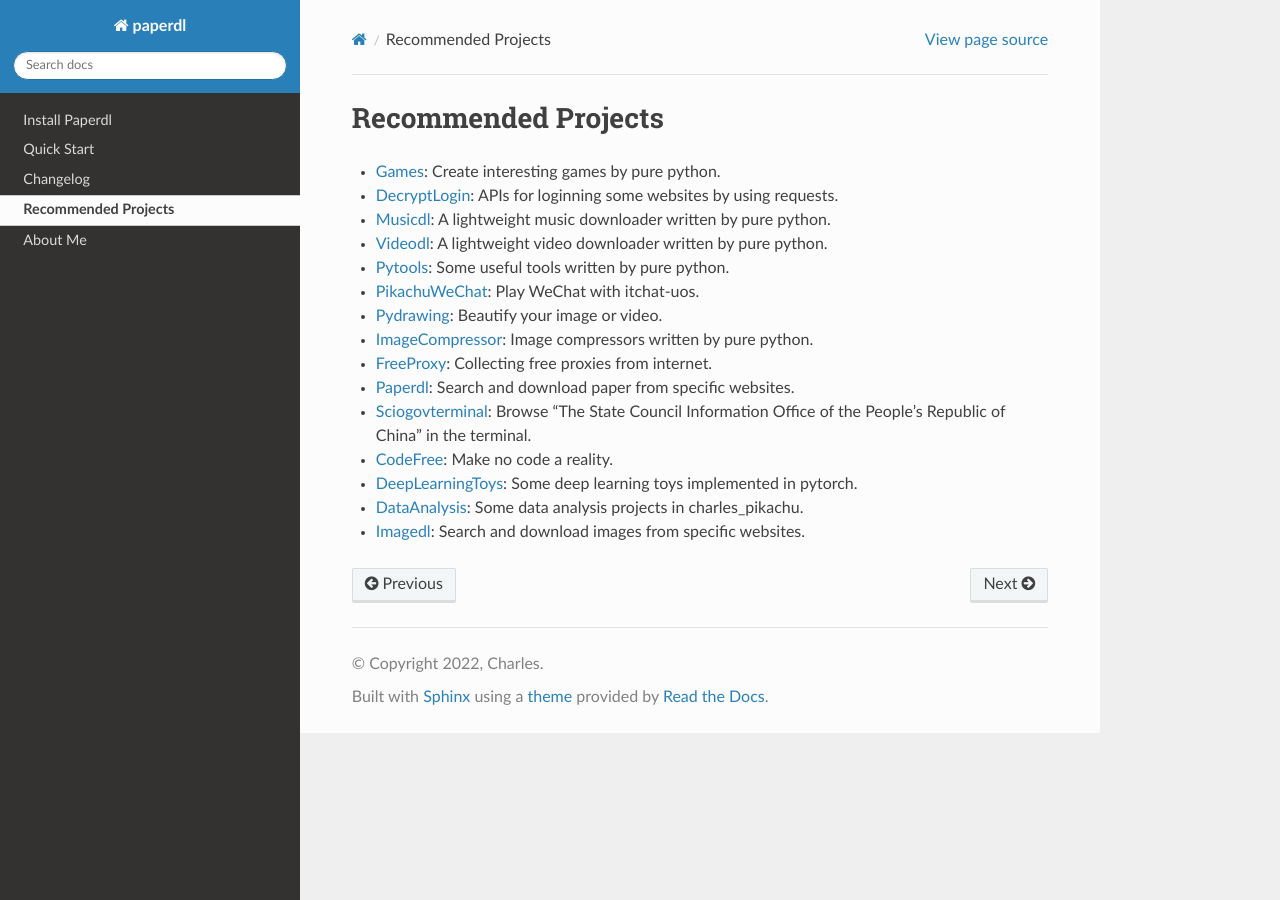
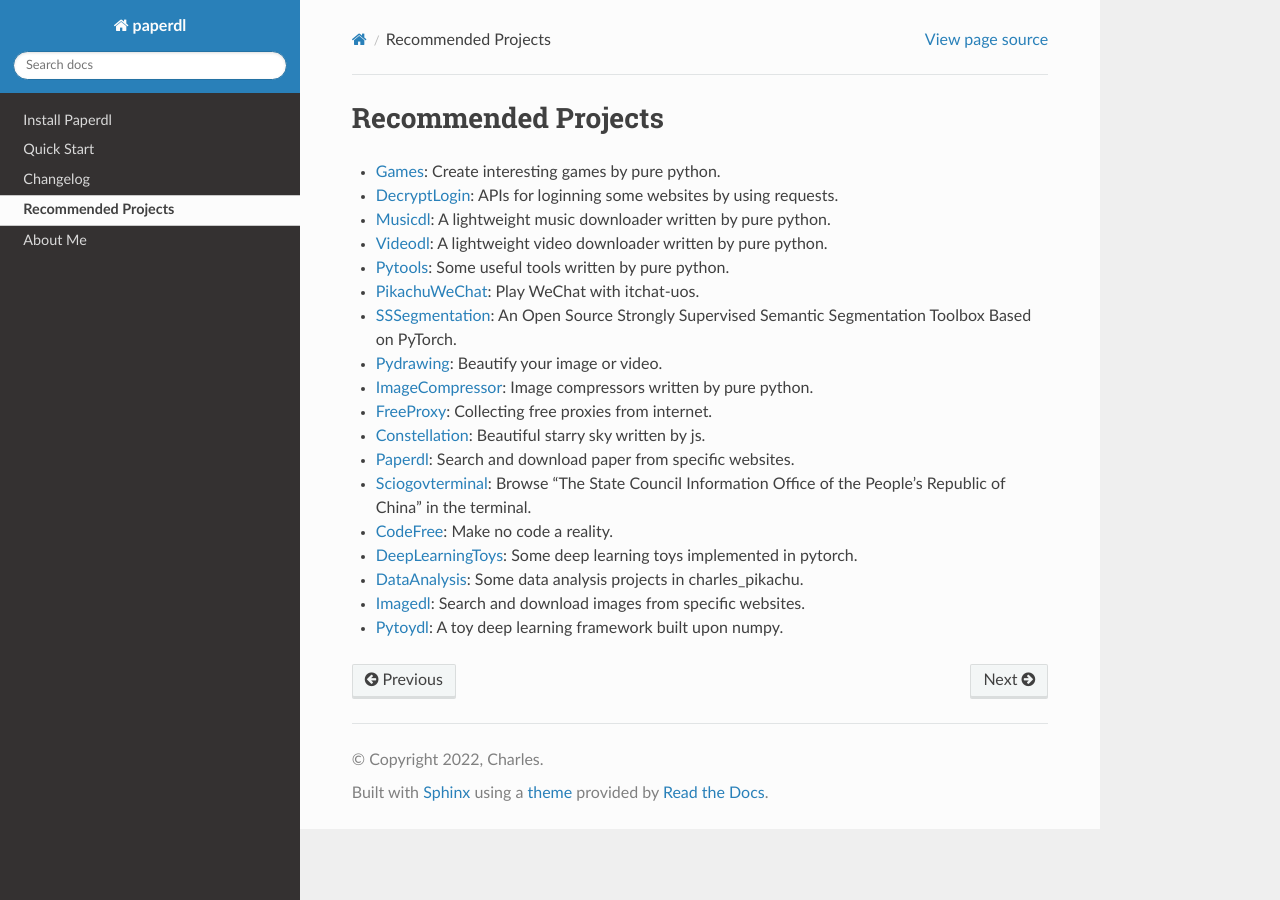
Before and after one commit to CharlesPikachu/paperdl, a Sphinx documentation site: the page built from docs/Recommend.md, in a window 1280 px wide. Built offline with Sphinx 7.4.7 and the Read the Docs theme 2.0.0, drawn with Linux system fonts in a browser that asks for light colours.

Commit message:
update docs

```diff
--- a/docs/Recommend.md
+++ b/docs/Recommend.md
@@ -12,11 +12,15 @@
 
 - [PikachuWeChat](https://github.com/CharlesPikachu/pikachuwechat): Play WeChat with itchat-uos.
 
+- [SSSegmentation](https://github.com/SegmentationBLWX/sssegmentation): An Open Source Strongly Supervised Semantic Segmentation Toolbox Based on PyTorch.
+
 - [Pydrawing](https://github.com/CharlesPikachu/pydrawing): Beautify your image or video.
 
 - [ImageCompressor](https://github.com/CharlesPikachu/imagecompressor): Image compressors written by pure python.
 
 - [FreeProxy](https://github.com/CharlesPikachu/freeproxy): Collecting free proxies from internet.
+
+- [Constellation](https://github.com/CharlesPikachu/constellation): Beautiful starry sky written by js.
 
 - [Paperdl](https://github.com/CharlesPikachu/paperdl): Search and download paper from specific websites.
 
@@ -29,3 +33,5 @@
 - [DataAnalysis](https://github.com/CharlesPikachu/dataanalysis): Some data analysis projects in charles_pikachu.
 
 - [Imagedl](https://github.com/CharlesPikachu/imagedl): Search and download images from specific websites.
+
+- [Pytoydl](https://github.com/CharlesPikachu/pytoydl): A toy deep learning framework built upon numpy.
```
Also changed, not shown: README.md (+1 -0 lines).
